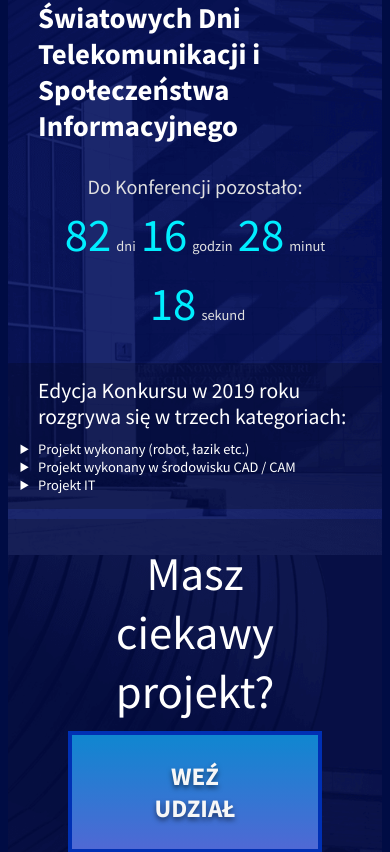
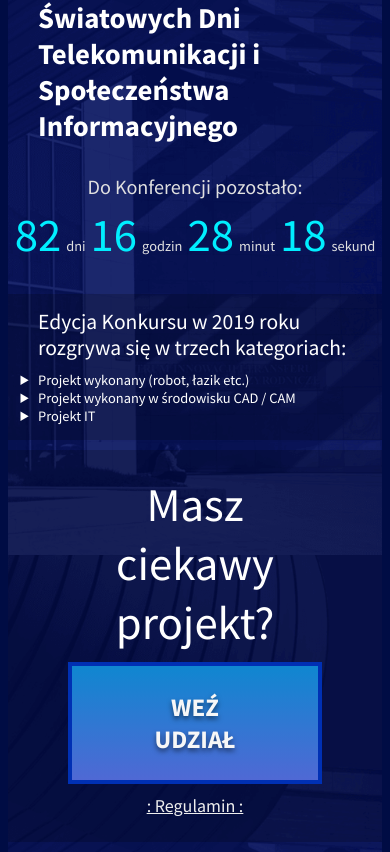
Before and after one commit to mwvabes/kmi-mechatron, a PHP site: page / in a window 390 px wide. Shown: the part 349-1201 px from the top of the page. Run offline with PHP 8.4, Linux system fonts and the light colour scheme; style sheets or scripts are compiled from the project's sources; some libraries are stand-ins or nearby versions.

Commit message:
Fix titles & counter on mobile

```diff
--- a/konferencja2019.html
+++ b/konferencja2019.html
@@ -16,7 +16,7 @@
   <link rel="stylesheet" href="styles/global.css">
   <link rel="stylesheet" href="styles/info.css">
 
-  <title>Konkurs i Konferencja Młodych Inżynierów</title>
+  <title>Konferencja 2020 | Konkurs i Konferencja Młodych Inżynierów</title>
 
   <script src="https://kit.fontawesome.com/7f492f3a8a.js" crossorigin="anonymous" async></script>
 
--- a/przewodnik2020.html
+++ b/przewodnik2020.html
@@ -16,7 +16,7 @@
   <link rel="stylesheet" href="styles/global.css">
   <link rel="stylesheet" href="styles/info.css">
 
-  <title>Konkurs i Konferencja Młodych Inżynierów</title>
+  <title>Przewodnik 2020 | Konkurs i Konferencja Młodych Inżynierów</title>
 
   <script src="https://kit.fontawesome.com/7f492f3a8a.js" crossorigin="anonymous" async></script>
 
--- a/styles/homepage.css
+++ b/styles/homepage.css
@@ -870,5 +870,10 @@ ul.partners > li:hover {
         -ms-flex-direction: column;
             flex-direction: column;
   }
+  .timeRemainingContainer,
+  .conferenceIsNowContainer,
+  .timeUpContainer {
+    padding: 15px 0px;
+  }
 }
 /*# sourceMappingURL=homepage.css.map */
--- a/styles/homepage.scss
+++ b/styles/homepage.scss
@@ -668,4 +668,10 @@ ul.partners>li:hover {
     .welcomeContainer {
         flex-direction: column;
     }
+
+    .timeRemainingContainer,
+    .conferenceIsNowContainer,
+    .timeUpContainer {
+    padding: 15px 0px;
 }
+}
```
Also changed, not shown: 1 other file.
